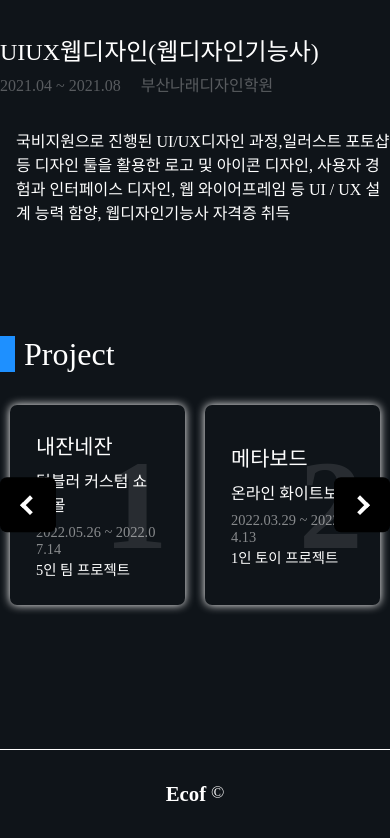
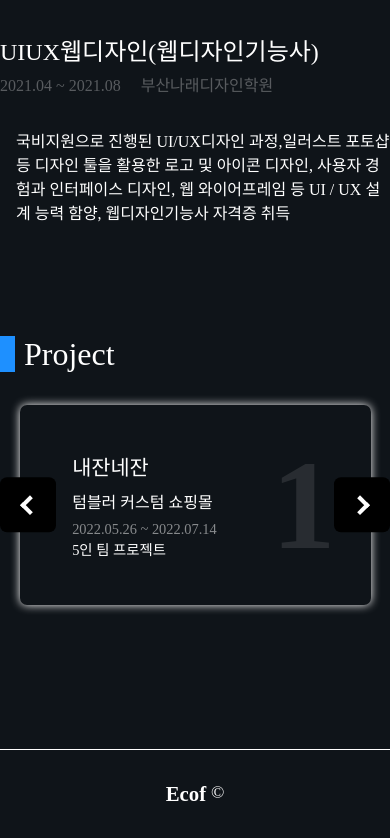
Before and after one commit to East-cloud-of-forest/Resume, a React (Create React App) app: page / in a window 390 px wide. Shown: the part 2451-3289 px from the top of the page. Built offline with nearby package versions, Linux system fonts and the light colour scheme; a web font is replaced by a local one.

Commit message:
project slide 부분 반응형 작성 js 에서 정해주던 left css로 이동

```diff
--- a/src/components/ProjectSlide.jsx
+++ b/src/components/ProjectSlide.jsx
@@ -44,7 +44,7 @@ const ProjectSlide = ({ project }) => {
         </Button>
         <ul>
           {Card.map((p, i) => (
-            <li key={p.name} className="slide" style={{ left: 50 * i + "%" }}>
+            <li key={p.name} className="slide">
               <Link to={'/project#'+p.name}>
                 <span>{p.id}</span>
                 <p>{p.name}</p>
--- a/src/style/ProjectSlide.scss
+++ b/src/style/ProjectSlide.scss
@@ -10,13 +10,10 @@
       margin: 2rem 0;
       width: 100%;
       position: relative;
-      left: -50%;
       height: 200px;
 
       .slide {
-        width: 45%;
         border-radius: 7px;
-        margin: 0 2.5%;
         display: inline-flex;
         justify-content: center;
         align-items: center;
@@ -95,3 +92,33 @@
     }
   }
 }
+
+@media (min-width: 701px) {
+  ul {
+    left: -50%;
+    .slide {
+      width: 45%;
+      margin: 0 2.5%;
+      @for $i from 0 through 3 {
+        &:nth-child(#{$i + 1}) {
+          left: 50% * $i;
+        }
+      }
+    }
+  }
+}
+
+@media (max-width: 700px) {
+  ul {
+    left: -100%;
+    .slide {
+      width: 90%;
+      margin: 0 5%;
+      @for $i from 0 through 3 {
+        &:nth-child(#{$i + 1}) {
+          left: 100% * $i;
+        }
+      }
+    }
+  }
+}
```
